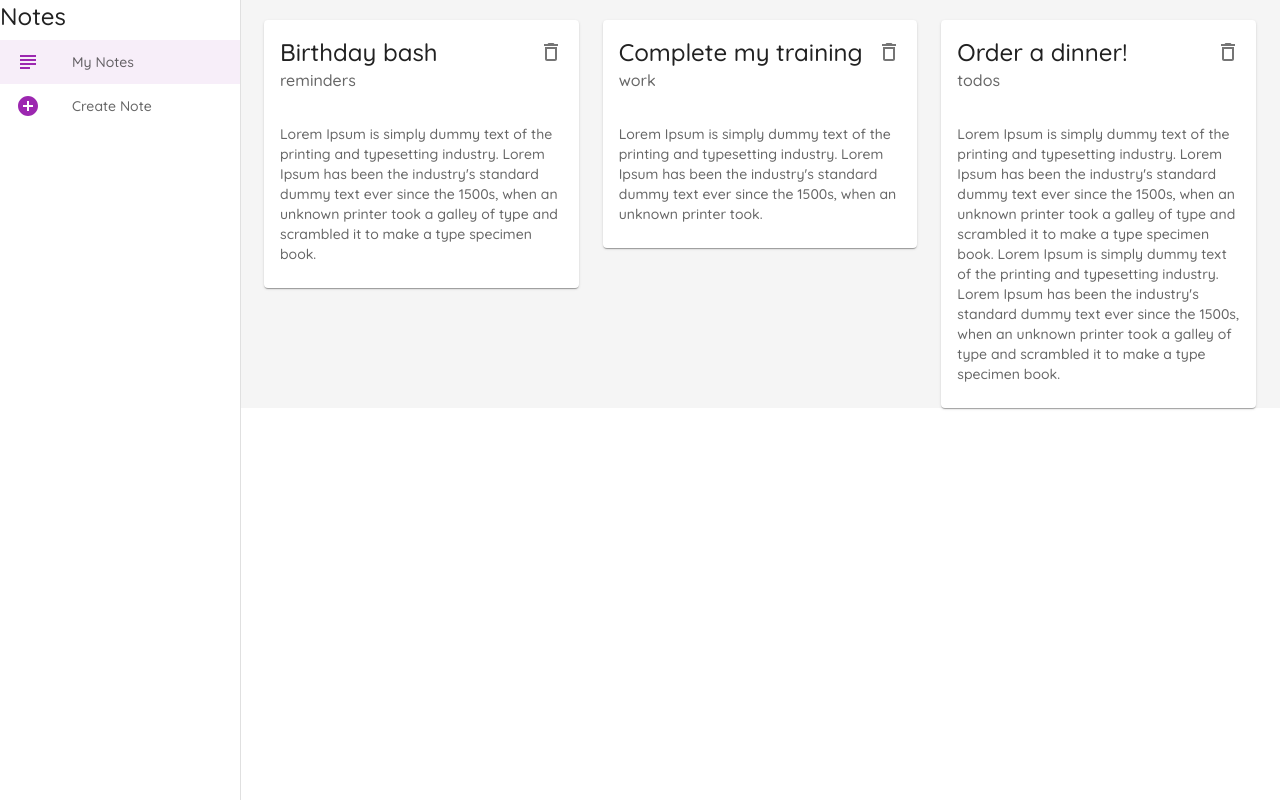
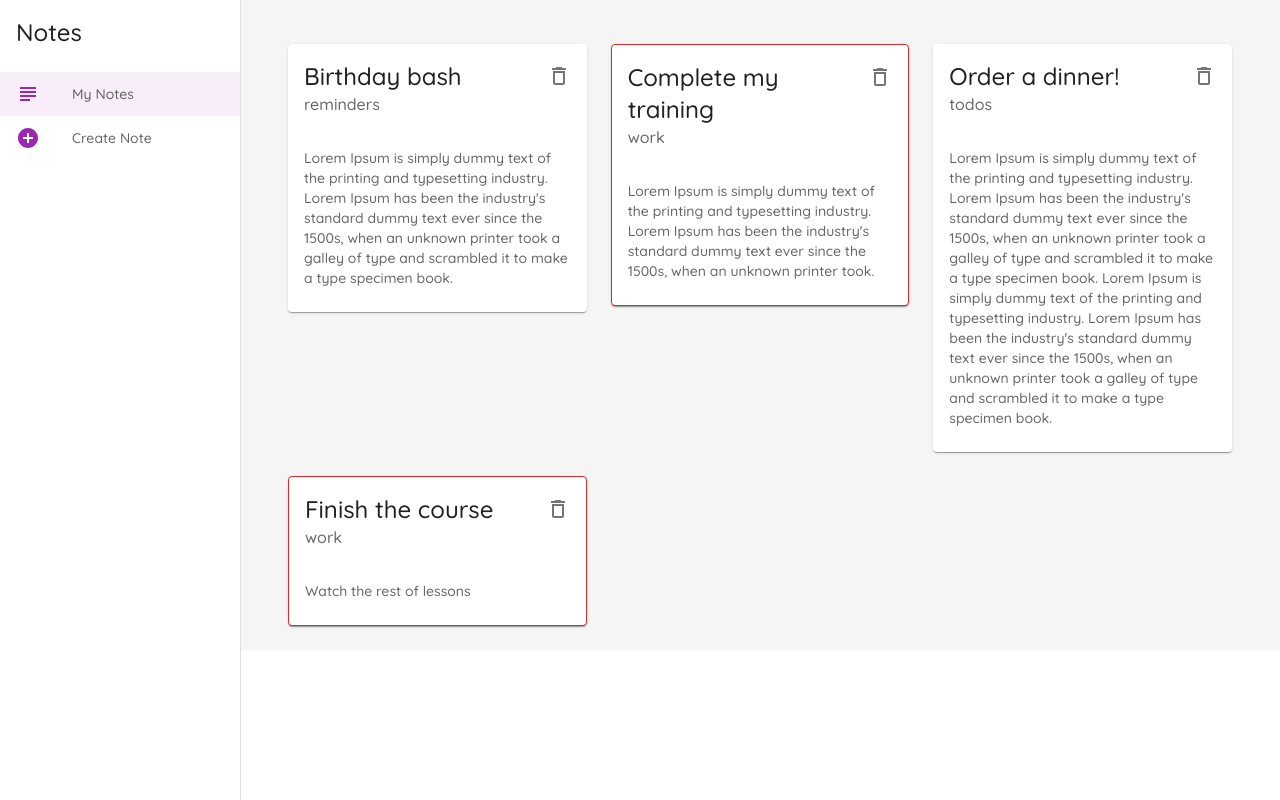
Before and after one commit to GrzegorzPacewicz/notes-mui, a React (Vite) app: page / in a window 1280 px wide. Built offline with nearby package versions, Linux system fonts and the light colour scheme; data requests are answered from the project's data file.

Commit message:
Function adding red border to work category. Some functions in Layout.jsx to add styles

```diff
--- a/data/db.json
+++ b/data/db.json
@@ -17,6 +17,12 @@
       "details": "Lorem Ipsum is simply dummy text of the printing and typesetting industry. Lorem Ipsum has been the industry's standard dummy text ever since the 1500s, when an unknown printer took a galley of type and scrambled it to make a type specimen book.\nLorem Ipsum is simply dummy text of the printing and typesetting industry. Lorem Ipsum has been the industry's standard dummy text ever since the 1500s, when an unknown printer took a galley of type and scrambled it to make a type specimen book.",
       "category": "todos",
       "id": 3
+    },
+    {
+      "title": "Finish the course",
+      "details": "Watch the rest of lessons",
+      "category": "work",
+      "id": 4
     }
   ]
 }
--- a/src/components/Layout.jsx
+++ b/src/components/Layout.jsx
@@ -10,14 +10,16 @@ const Root = styled(`div`)({
     display: 'flex',
 })
 
-const Page = styled(`div`)({
+const Page = styled(`div`)(({theme})=>  ({
     background: grey[100],
     width: "100%",
-});
+    padding: theme.spacing(3)
+}));
 
-const StyledDrawer = styled(Drawer)({
+const StyledDrawer = styled(Drawer)(({theme}) =>  ({
     width: drawerWidth,
-});
+    padding: theme.spacing(0),
+}));
 
 const StyledPaper = styled(Paper)({
     width: drawerWidth
@@ -27,6 +29,10 @@ const ActiveListItem = styled(ListItem)(({theme}) => ({
     '& .MuiListItemIcon-root': {
         color: theme.palette.primary.main,
     },
+}));
+
+const Title = styled(Typography)(({ theme }) => ({
+    padding: theme.spacing(2)
 }));
 
 const Layout = ({children}) => {
@@ -50,16 +56,17 @@ const Layout = ({children}) => {
     return (
         <>
             <Root>
+
                 <StyledDrawer
                     variant="permanent"
                     anchor="left"
                 >
+
                     <StyledPaper/>
-                    <div>
-                        <Typography variant="h5">
+
+                        <Title variant="h5">
                             Notes
-                        </Typography>
-                    </div>
+                        </Title>
 
                     <List>
                         {menuItems.map(item => (
--- a/src/components/NoteCard.jsx
+++ b/src/components/NoteCard.jsx
@@ -1,11 +1,17 @@
-import { Card, CardContent, CardHeader, IconButton, Typography } from "@mui/material";
+import { Card, CardContent, CardHeader, IconButton, Typography, styled } from "@mui/material";
 import { DeleteOutlined } from "@mui/icons-material";
 import PropTypes from 'prop-types';
+
+const StyledCard = styled(Card)(({ theme, note }) => ({
+    border: note.category === 'work' ? `1px solid ${theme.palette.error.main}` : 'none',
+}));
+
+// instead the theme you can use it red for example;
 
 const NoteCard = ({ note, handleDelete }) => {
     return (
         <div>
-            <Card elevation={1}>
+            <StyledCard elevation={1} note={note}>
                 <CardHeader
                     action={
                         <IconButton onClick={() => handleDelete(note.id)}>
@@ -20,7 +26,7 @@ const NoteCard = ({ note, handleDelete }) => {
                         {note.details}
                     </Typography>
                 </CardContent>
-            </Card>
+            </StyledCard>
         </div>
     );
 };
--- a/src/pages/Notes/Notes.jsx
+++ b/src/pages/Notes/Notes.jsx
@@ -25,6 +25,7 @@ const Notes = () => {
 
     return (
         <Container sx={{marginTop: "20px"}}>
+
             <Grid container spacing={3}>
                 {notes.map(note => (
                     <Grid item xs={12} md={6} lg={4} key={note.id}>
```
